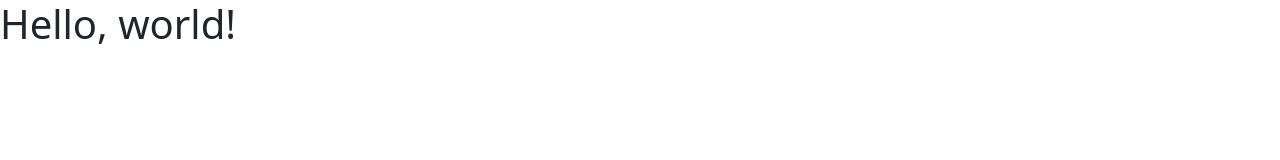
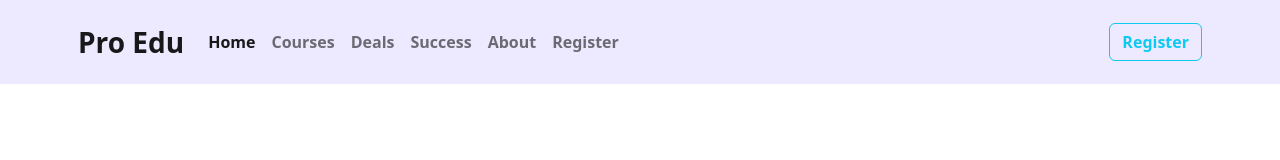
Before and after one commit to koushik-ahmad/edTech-website, a plain HTML site: page index.html in a window 1280 px wide. Drawn offline with nearby package versions, Linux system fonts and the light colour scheme.

Commit message:
added header

```diff
--- a/css/styles.css
+++ b/css/styles.css
@@ -0,0 +1,3 @@
+.bgColor {
+    background-color: #ede9fe;
+}
--- a/index.html
+++ b/index.html
@@ -13,8 +13,57 @@
 </head>
 
 <body>
+    <!-- header section start  -->
+    <header>
+        <section>
+            <nav class="navbar navbar-expand-lg bgColor">
+                <div class="container p-2">
+                    <a class="navbar-brand fw-bold fs-3" href="#">Pro Edu</a>
+                    <button class="navbar-toggler" type="button" data-bs-toggle="collapse"
+                        data-bs-target="#navbarTogglerDemo02" aria-controls="navbarTogglerDemo02" aria-expanded="false"
+                        aria-label="Toggle navigation">
+                        <span class="navbar-toggler-icon"></span>
+                    </button>
+                    <div class="navbar-collapse" id="navbarTogglerDemo02">
+                        <ul class="fw-semibold navbar-nav me-auto mb-2 mb-lg-0">
+                            <li class="nav-item">
+                                <a class="nav-link active" aria-current="page" href="#">Home</a>
+                            </li>
+                            <li class="nav-item">
+                                <a class="nav-link" href="#">Courses</a>
+                            </li>
+                            <li class="nav-item">
+                                <a class="nav-link ">Deals</a>
+                            </li>
+                            <li class="nav-item">
+                                <a class="nav-link ">Success</a>
+                            </li>
+                            <li class="nav-item">
+                                <a class="nav-link ">About</a>
+                            </li>
+                            <li class="nav-item">
+                                <a class="nav-link ">Register</a>
+                            </li>
+                        </ul>
+                        <form class="">
+                            <button class="btn btn-outline-info fw-bold" type="submit">Register</button>
+                        </form>
+                    </div>
+                </div>
+            </nav>
+        </section>
+        <section>
 
-    <h1>Hello, world!</h1>
+        </section>
+    </header>
+    <!-- header section end  -->
+    <!-- main section start  -->
+    <main>
+        <section>
+
+        </section>
+    </main>
+    <!-- main section end  -->
 
 
 
```
